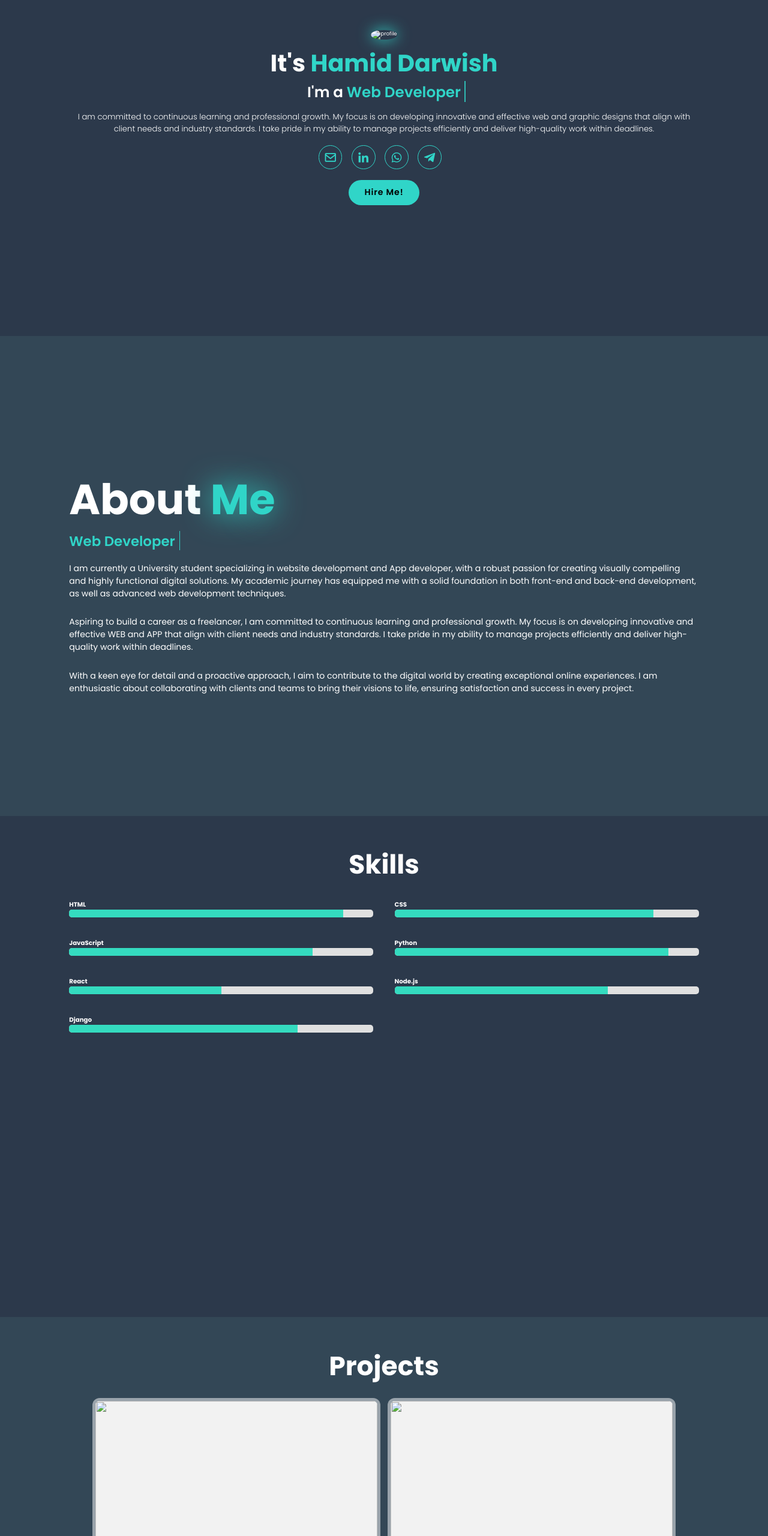
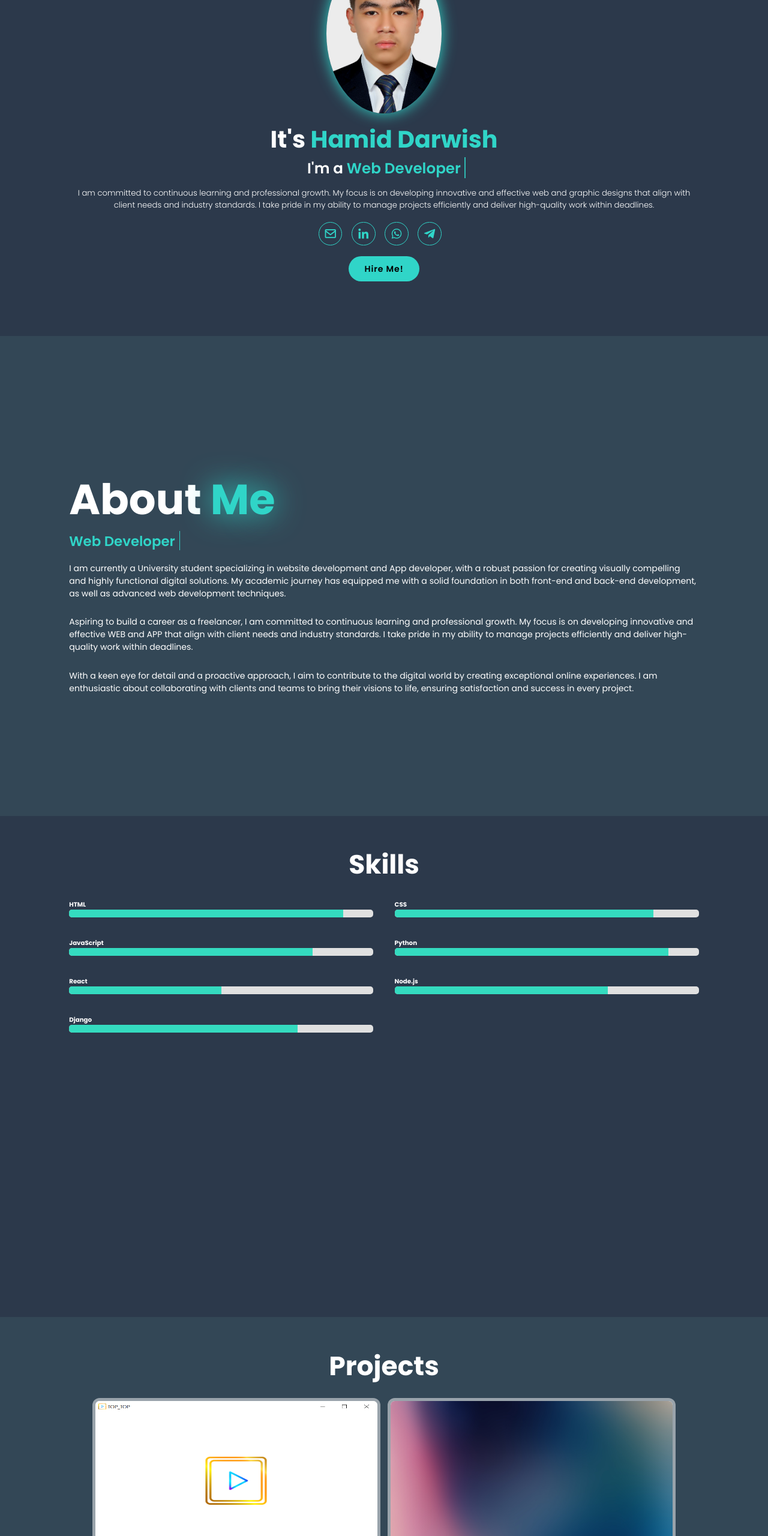
Before and after one commit to HamidDarwish/portfolio, a plain HTML site: page index.html in a window 1280 px wide. Shown: the part 240-2800 px from the top of the page at 60% size. Drawn offline with nearby package versions, Linux system fonts and the light colour scheme.

Commit message:
Add files via upload

```diff
--- a/index.html
+++ b/index.html
@@ -30,7 +30,7 @@
     <!--section home-->
     <section class="home" id="home">
         <div class="home-img">
-            <img src="images/profile.JPG" alt="profile">
+            <img src="profile.JPG" alt="profile">
         </div>
 
         <div class="home-content">
@@ -132,7 +132,7 @@
 
         <div class="services-container">
             <div class="card">
-                <img src="images/project1.png" alt="" class="card__image">
+                <img src="project1.png" alt="" class="card__image">
                 <div class="card__content">
                   <p class="card__title">Media player App</p>
                   <p class="card__description">Made on Pyhton Tkinter</p>
@@ -140,7 +140,7 @@
                 </div>
             </div>
             <div class="card">
-                <img src="images/project2.jpg" alt="" class="card__image">
+                <img src="project2.jpg" alt="" class="card__image">
                 <div class="card__content">
                   <p class="card__title">Portfolio</p>
                   <p class="card__description">Made with HTML, CSS, and JavaScript</p>
```
